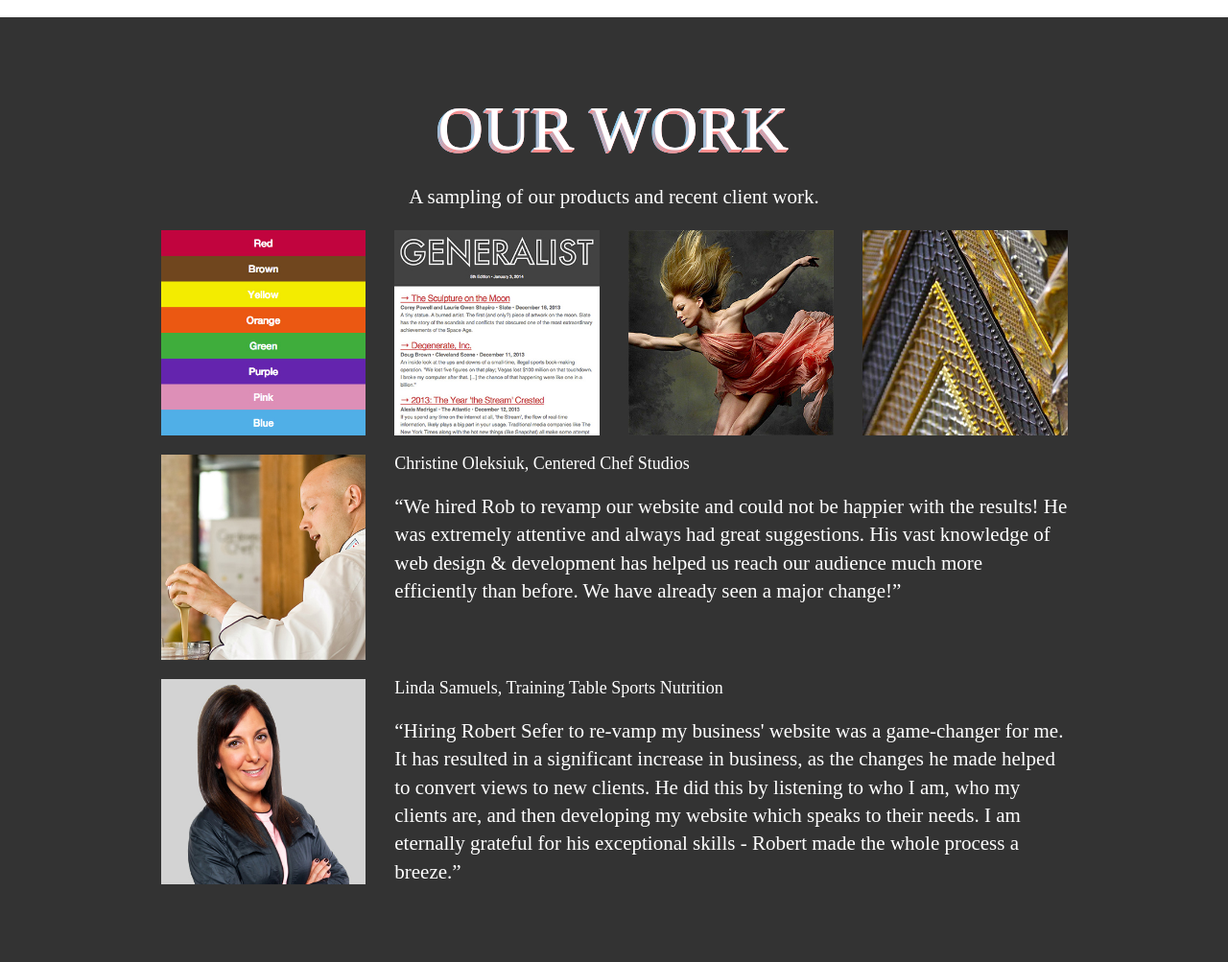
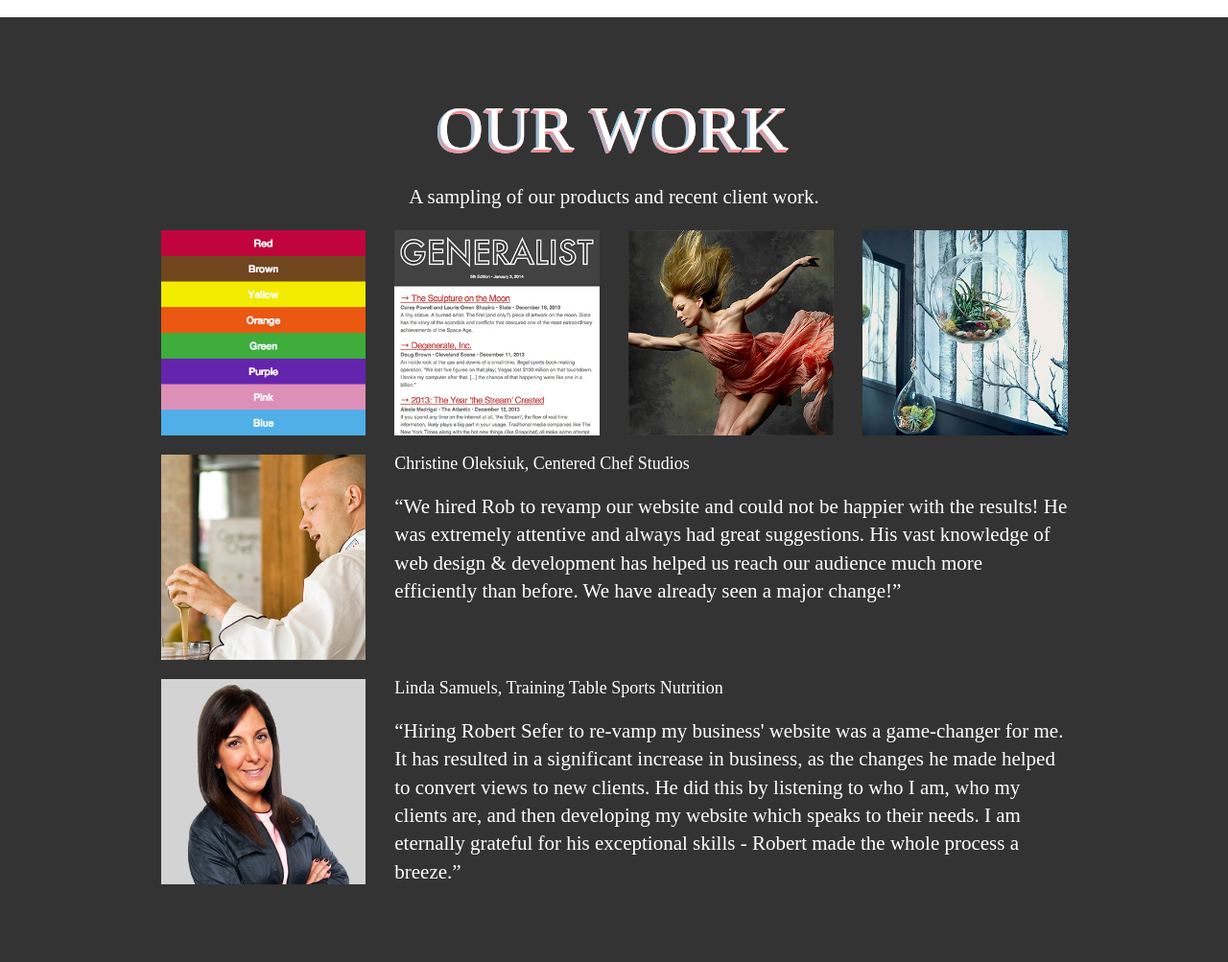
Before and after one commit to SeferDesign/seferdesign.com, a PHP site: page / in a window 1280 px wide. Shown: the part 761-1764 px from the top of the page at 96% size. Run offline with PHP 8.4, Linux system fonts and the light colour scheme; some libraries are stand-ins or nearby versions.

Commit message:
Added 2020 Food + Wine Bar site

```diff
--- a/index.php
+++ b/index.php
@@ -63,7 +63,7 @@
 								<a class="square-site small" href="http://danceforlifechicago.org" title="Dance for Life Chicago"><img src="/images/sites/d4lc.jpg" alt="Dance for Life Chicago"></a>
 							</div>
 							<div class="col-xs-6">
-								<a class="square-site small" href="http://ktcolorselmhurst.com" title="K&amp;T Colors"><img src="/images/sites/ktcolors.jpg" alt="K&amp;T Colors"></a>
+								<a class="square-site small" href="http://eatdrink2020.com" title="2020 Foot + Wine Bar"><img src="/images/sites/eatdrink2020.jpg" alt="2020 Foot + Wine Bar"></a>
 							</div>
 						</div>
 					</div>
```
Also changed, not shown: images/sites/eatdrink2020.jpg (added).
